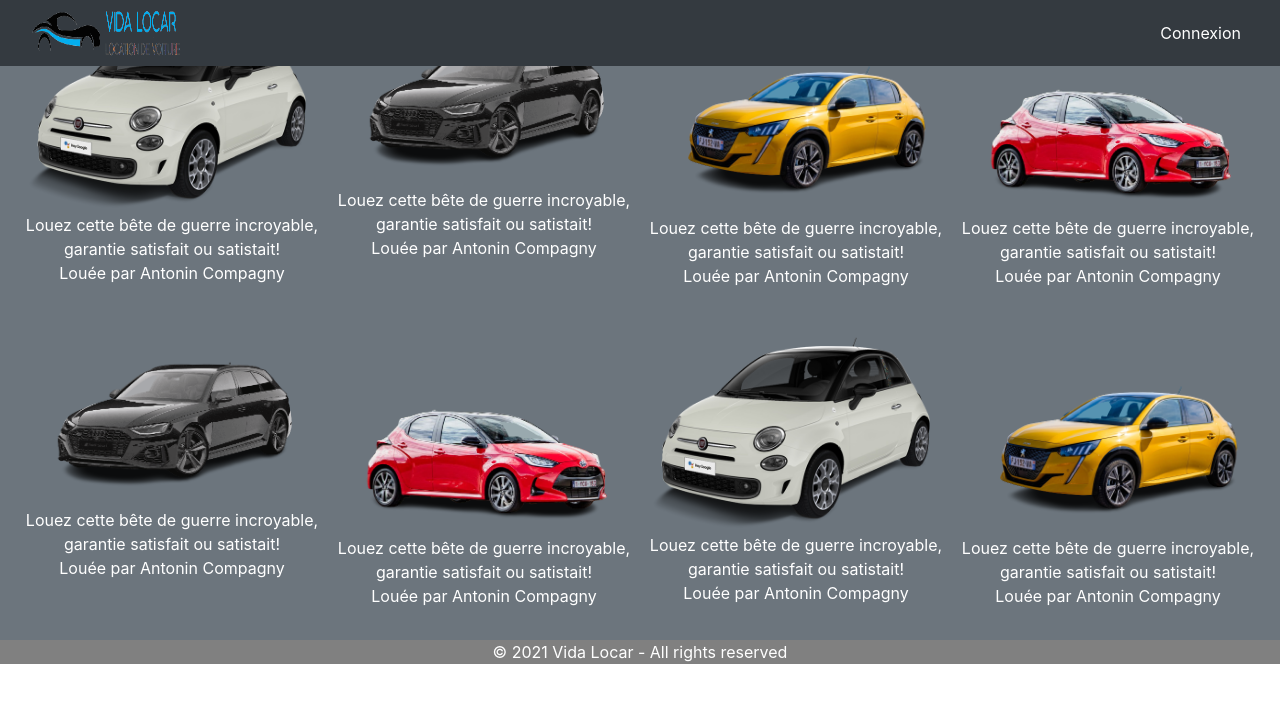
After one commit to SiMista/Projet-Gestion-de-voitures, a PHP site: page /vue/utilisateur/pagep.html in a window 1280 px wide. The commit adds this page. Shown: the top 703 px of the page. Run offline with PHP 8.4, Linux system fonts and the light colour scheme.

Commit message:
Add files via upload

```diff
--- a/mvcCORV1/vue/styleCSS/style.css
+++ b/mvcCORV1/vue/styleCSS/style.css
@@ -1,34 +1,32 @@
-*{
-	margin:0;padding:0;
-	box-sizing: border-box;
-	font-family: inherit;
-	font-size : 12pt;
-	background-color: pink
-	;
+
+nav{
+	background-color: blue;
+}
+#menu{
+	top: 0;
+	left: 0;
+	position:fixed;
+	width: 100%;
 }
 
-nav {
-	display:block;
-	width: 40% ;
-	height: 300;
-	padding-top : 5%;
-	padding-bottom : 5%;
-	list-style-type: none;
+.flex-container{
+	text-align: center;
+}
+#logo{
+	width:150px;
+	height:50px;
+}
+#connexion{
+	color: white;
 }
 
-nav h2 {color:blue;}
-
-#pageprincipale{
-	padding-left: 50px;
+#zoom:hover{
+	width:110%;
+	height:130%;
 }
-
-div #boite1 {
-	padding : 50%;
-	margin : 50%;
-	color: blue;
+footer{
+	background-color: gray;
+	text-align: center;
+	color : white;
+	bottom: 0;
 }
-
-nav #logo {
-	width: 120px;
-	height: 120px;
-}
--- /dev/null
+++ b/mvcCORV1/vue/utilisateur/pagep.html
@@ -0,0 +1,80 @@
+<!doctype html>
+<html>
+	<head>
+		<meta charset="utf-8">
+		<title>TP econtact - mvc - page princpal accueil avec liste des contacts</title>
+
+		<link rel="stylesheet" href="https://stackpath.bootstrapcdn.com/bootstrap/4.3.1/css/bootstrap.min.css" integrity="sha384-ggOyR0iXCbMQv3Xipma34MD+dH/1fQ784/j6cY/iJTQUOhcWr7x9JvoRxT2MZw1T" crossorigin="anonymous">
+		<link rel="stylesheet" href="./vue/styleCSS/style.css">
+		<!-- <script src="script.js"></script> -->
+	</head>
+	<body>
+
+	<header>
+		<div id="menu">
+			<nav class="navbar navbar-expand-lg navbar-light bg-dark">
+				<div class="container-fluid" >
+					<a href="#"><img src='./vue/images/header/voiture.png' id="logo" ></a>
+
+						<ul class="navbar-nav ml-auto">
+							<li class="nav-item">
+								<a class="nav-link active" href="#" id="connexion">Connexion</a>
+							</li>
+						</ul>
+
+				</div>
+			</nav>
+		</div>
+	</header>
+
+		<div id="main">
+			<?php
+			echo 'test'
+			?>
+		</div>
+
+		<!-- On peut surement utiliser base de données pour factoriser -->
+		<div class="flex-container">
+			<div class="d-flex p-3 bg-secondary text-white">
+				<div>
+					<img id="zoom" src="./vue/images/fiat500.png" style="max-height:200px" class="img-fluid" alt="Responsive image">
+					<p id="txt1">Louez cette bête de guerre incroyable, garantie satisfait ou satistait! <br>Louée par Antonin Compagny</p>
+				</div>
+				<div>
+					<img id="zoom" src="./vue/images/audirs4.png" style="max-height:200px" class="img-fluid" alt="Responsive image">
+					<p>Louez cette bête de guerre incroyable, garantie satisfait ou satistait! <br>Louée par Antonin Compagny</p>
+				</div>
+				<div>
+					<img id="zoom" src="./vue/images/208.png" style="max-height:200px" class="img-fluid" alt="Responsive image">
+					<p>Louez cette bête de guerre incroyable, garantie satisfait ou satistait! <br>Louée par Antonin Compagny</p>
+				</div>
+				<div>
+					<img id="zoom" src="./vue/images/toyotayaris.png" style="max-height:200px" class="img-fluid" alt="Responsive image">
+					<p>Louez cette bête de guerre incroyable, garantie satisfait ou satistait! <br>Louée par Antonin Compagny</p>
+				</div>
+			</div>
+			<div class="d-flex p-3 bg-secondary text-white">
+				<div>
+					<img id="zoom" src="./vue/images/audirs4.png" style="max-height:200px" class="img-fluid" alt="Responsive image">
+					<p id="txt1">Louez cette bête de guerre incroyable, garantie satisfait ou satistait! <br>Louée par Antonin Compagny</p>
+				</div>
+				<div>
+					<img id="zoom" src="./vue/images/toyotayaris.png" style="max-height:200px" class="img-fluid" alt="Responsive image">
+					<p>Louez cette bête de guerre incroyable, garantie satisfait ou satistait! <br>Louée par Antonin Compagny</p>
+				</div>
+				<div>
+					<img id="zoom" src="./vue/images/fiat500.png" style="max-height:200px" class="img-fluid" alt="Responsive image">
+					<p>Louez cette bête de guerre incroyable, garantie satisfait ou satistait! <br>Louée par Antonin Compagny</p>
+				</div>
+				<div>
+					<img id="zoom" src="./vue/images/208.png" style="max-height:200px" class="img-fluid" alt="Responsive image">
+					<p>Louez cette bête de guerre incroyable, garantie satisfait ou satistait! <br>Louée par Antonin Compagny</p>
+				</div>
+			</div>
+		</div>
+
+		<footer>
+			<p>© 2021 Vida Locar - All rights reserved</p>
+		</footer>
+	</body>
+</html>
```
Also changed, not shown: mvcCORV1/controle/utilisateur.php (+4 -4 lines), mvcCORV1/vue/utilisateur/accueil.html (added, +41 -0 lines), mvcCORV1/vue/utilisateur/ident.html (added, +19 -0 lines), mvcCORV1/vue/images/208.png (added), mvcCORV1/vue/images/audirs4.png (added), mvcCORV1/vue/images/fiat500.png (added), mvcCORV1/vue/images/header/voiture.png (added), mvcCORV1/vue/images/toyotayaris.png (added).
